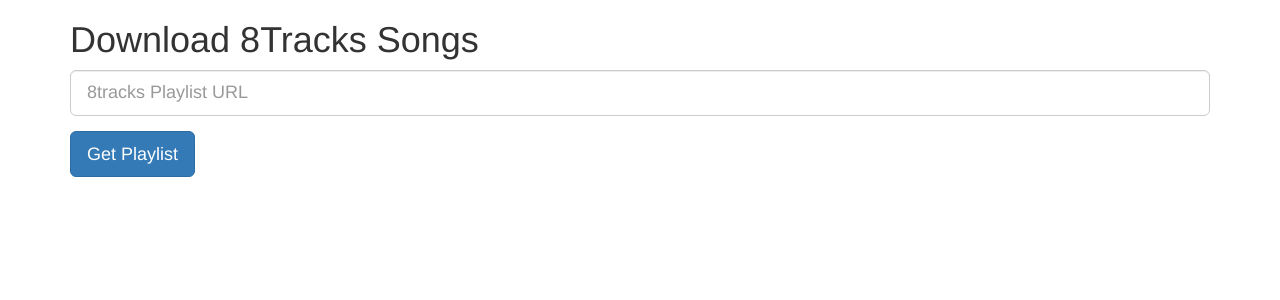
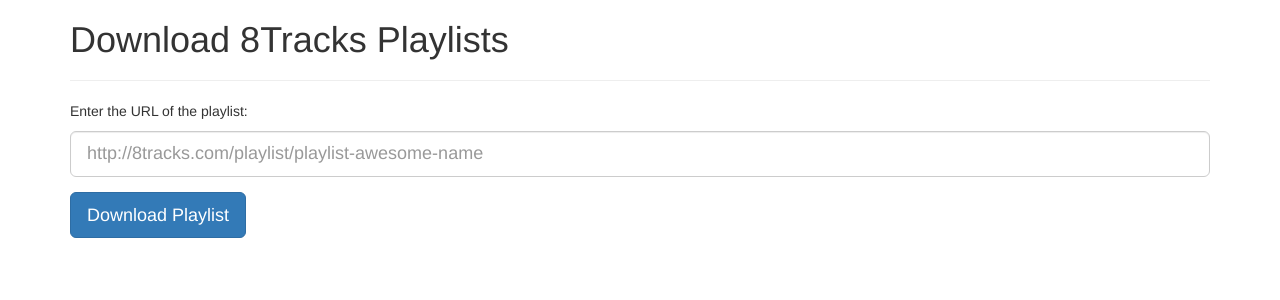
Before and after one commit to JamieChung/8tracks-playlist-downloader-nodejs, a Node server app: page / in a window 1280 px wide. Shown: the top 300 px of the page. Run offline with Node 20, Linux system fonts and the light colour scheme; some libraries are stand-ins or nearby versions.

Commit message:
Changing the text labels of the buttons and field. Bringing additional consistency with the layout and page title.

```diff
--- a/views/index.jade
+++ b/views/index.jade
@@ -1,7 +1,8 @@
 extends layout
 block content
+  p Enter the URL of the playlist:
   form(role="form", action="/playlist", method="post")
     .form-group
       label.sr-only(for="playlist_url") 8tracks Playlist URL
-      input.input-lg.form-control#playlist_url(name="playlist_url", type="text", placeholder="8tracks Playlist URL")
-    button.btn.btn-primary.btn-lg(type="submit") Get Playlist
+      input.input-lg.form-control#playlist_url(name="playlist_url", type="text", placeholder="http://8tracks.com/playlist/playlist-awesome-name")
+    button.btn.btn-primary.btn-lg(type="submit") Download Playlist
--- a/views/layout.jade
+++ b/views/layout.jade
@@ -1,7 +1,7 @@
 doctype 5
 html(lang="en")
   head
-    title Download 8tracks Playlist
+    title Download 8tracks Playlists
     meta(name='viewport', content='width=device-width, initial-scale=1.0')
     link(rel="stylesheet", type="text/css" href="//netdna.bootstrapcdn.com/bootstrap/3.0.0/css/bootstrap.min.css")
     script(type="text/javascript", src="//ajax.googleapis.com/ajax/libs/jquery/1.10.2/jquery.min.js")
@@ -10,5 +10,6 @@
 
   body
     .container
-        h1 Download 8Tracks Songs
+        h1 Download 8Tracks Playlists
+        hr
         block content
```
